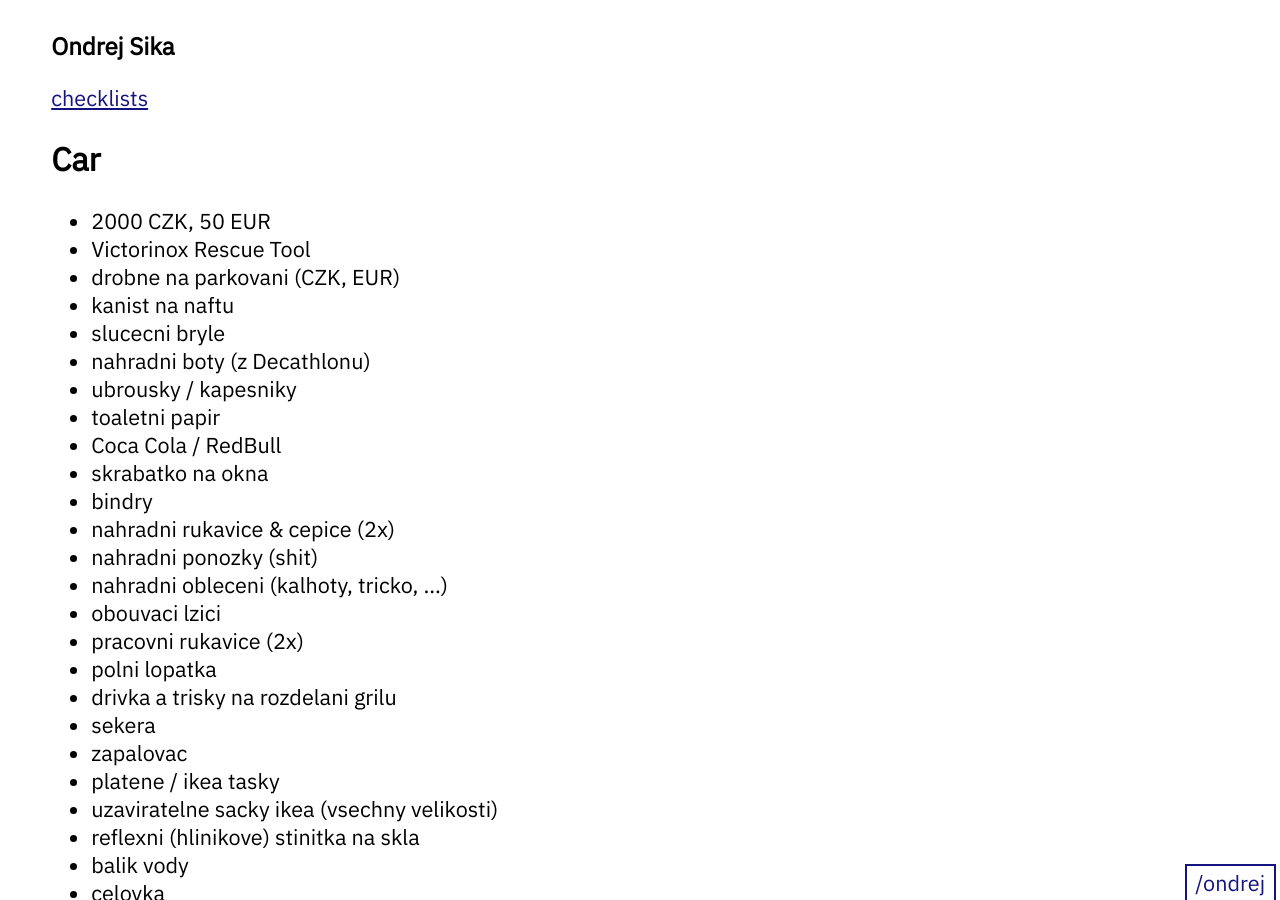
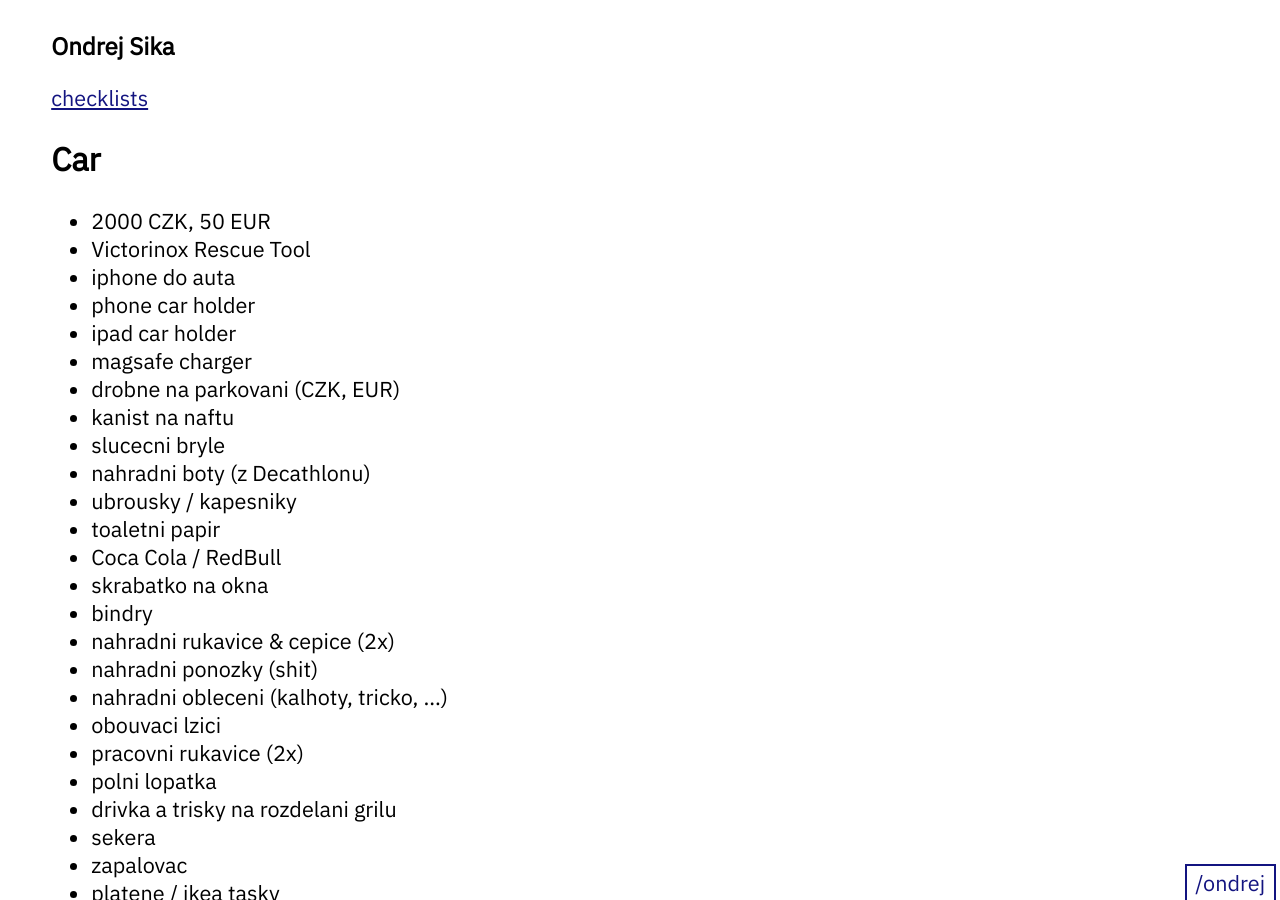
Before and after one commit to ondrejsika/ondrejsika.com, a Jekyll site: the page built from ondrej/checklists/car.md, in a window 1280 px wide and 900 px high. Built offline with Jekyll 4.4.1, drawn with Linux system fonts in a browser that asks for light colours.

Commit message:
feat(ondrej/checklists/car): Add phone and accessories

```diff
--- a/ondrej/checklists/car.md
+++ b/ondrej/checklists/car.md
@@ -9,6 +9,10 @@
 
 - 2000 CZK, 50 EUR
 - Victorinox Rescue Tool
+- iphone do auta
+- phone car holder
+- ipad car holder
+- magsafe charger
 - drobne na parkovani (CZK, EUR)
 - kanist na naftu
 - slucecni bryle
```
